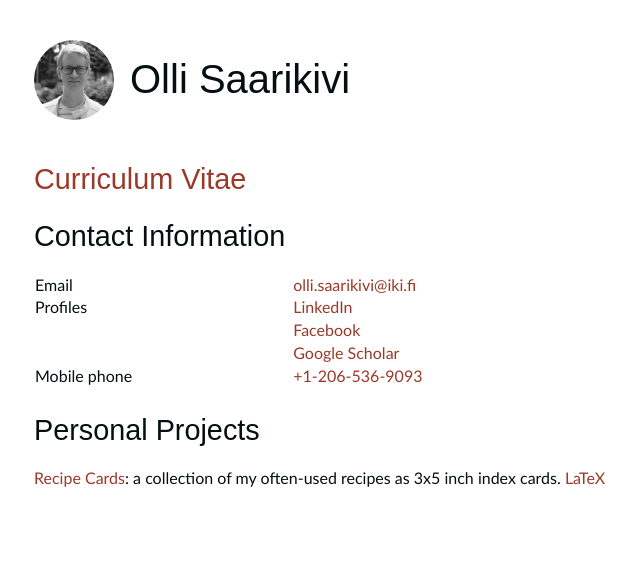
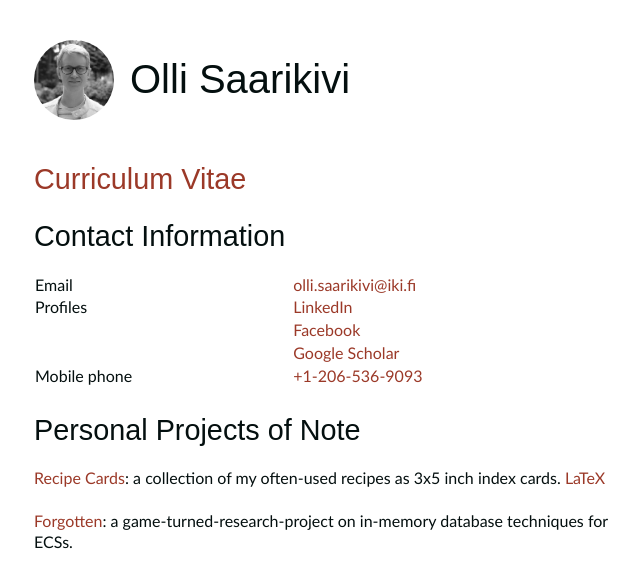
Before and after one commit to OlliSaarikivi/homepage, a Jekyll site: the page built from index.md, in a window 1280 px wide. Shown: the top 588 px of the page, without its empty margins (306-946 px from the left). Built offline with Jekyll 4.4.1, drawn with Linux system fonts in a browser that asks for light colours.

Commit message:
Add Forgotten

```diff
--- a/index.md
+++ b/index.md
@@ -15,6 +15,8 @@ order: 1
 ||[Google Scholar](https://scholar.google.fi/citations?user=1DHsgZgAAAAJ&amp;hl=en)|
 |Mobile phone|[+1-206-536-9093](tel:+12065369093)|
 
-## Personal Projects
+## Personal Projects of Note
 
 [Recipe Cards](recipe_cards.pdf): a collection of my often-used recipes as 3x5 inch index cards. [LaTeX](https://github.com/OlliSaarikivi/recipecards)
+
+[Forgotten](https://github.com/OlliSaarikivi/forgotten): a game-turned-research-project on in-memory database techniques for ECSs.
```
